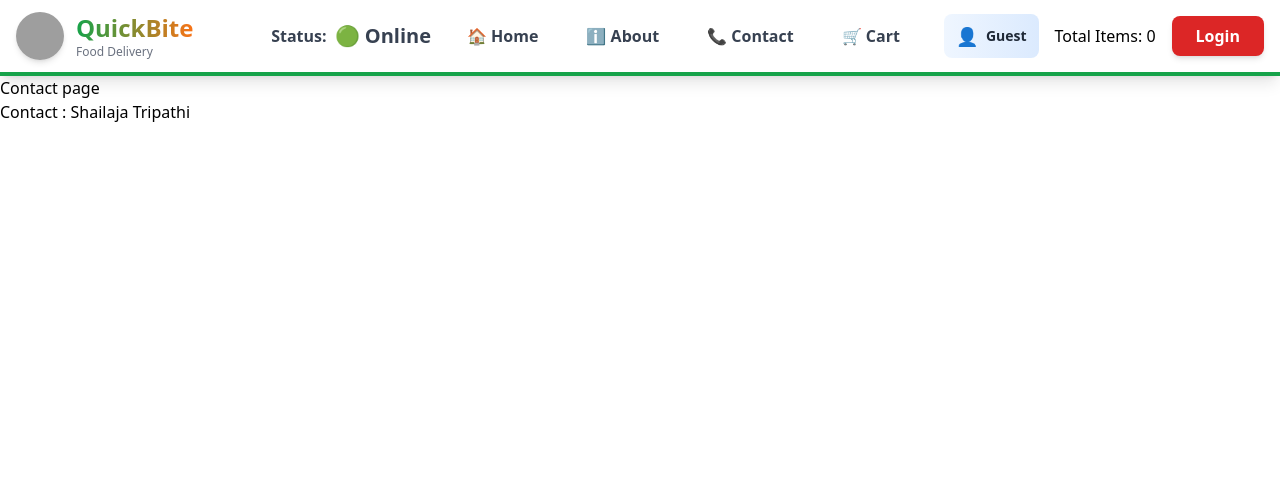
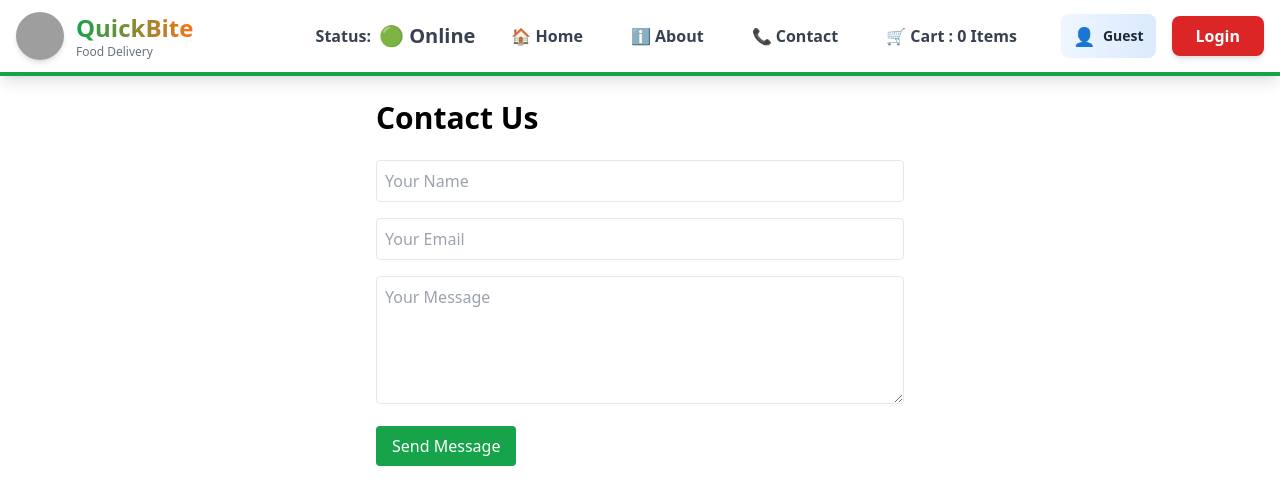
Before and after one commit to ShailajaTripathi/QuickBite, a React (Vite) app: page /contact in a window 1280 px wide. Shown: the top 504 px of the page. Built offline with nearby package versions, Linux system fonts and the light colour scheme; grey boxes are pictures that could not be loaded.

Commit message:
cart about and contact

```diff
--- a/src/components/cart/CartItem.jsx
+++ b/src/components/cart/CartItem.jsx
@@ -1,17 +1,57 @@
+// import { useDispatch } from "react-redux";
+// import { removeItem } from "../../store/cartSlice";
+// import { clearCart } from "../../store/cartSlice";
+
+// const CartItem = ({ item }) => {
+//   const { name, price, defaultPrice, imageId } = item.card.info;
+//   const dispatch = useDispatch();
+//   return (
+//     <div className="flex justify-between items-center border-b pb-4">
+//       <div>
+//         <h3 className="font-semibold">{name}</h3>
+//         <p className="text-gray-600">₹{(price || defaultPrice) / 100}</p>
+//       </div>
+
+//       {imageId && (
+//         <img
+//           src={item?.card?.info?.imageId}
+//           alt={item?.card?.info?.name}
+//           className="w-20 h-20 object-cover rounded"
+//         />
+//       )}
+
+//         <div>
+//           <button
+//             onClick={() => dispatch(removeItem(item?.card?.info?.id))}
+//             className="bg-red-500 text-white px-2 py-1 rounded"
+//           >
+//             Remove
+//           </button>
+//         </div>
+
+
+//     </div>
+//   );
+// };
+
+// export default CartItem;
+
+
 import { useDispatch } from "react-redux";
-import { removeItem } from "../../store/cartSlice";
-import { clearCart } from "../../store/cartSlice";
+import { addItem, removeItem } from "../../store/cartSlice";
 
 const CartItem = ({ item }) => {
-  const { name, price, defaultPrice, imageId } = item.card.info;
   const dispatch = useDispatch();
+  const { name, price, defaultPrice,imageId } = item.card.info;
+
   return (
     <div className="flex justify-between items-center border-b pb-4">
       <div>
         <h3 className="font-semibold">{name}</h3>
-        <p className="text-gray-600">₹{(price || defaultPrice) / 100}</p>
+        <p className="text-gray-600">
+          ₹{(price || defaultPrice) / 100}
+        </p>
       </div>
-
          {imageId && (
       <img
            src={item?.card?.info?.imageId}
@@ -19,23 +59,23 @@ const CartItem = ({ item }) => {
           className="w-20 h-20 object-cover rounded"
         />
        )}
-      <div className="flex justify-between items-center gap-3">
-        <div>
+
+      <div className="flex items-center gap-3">
         <button
-            onClick={() => dispatch(removeItem(item?.card?.info?.id))}
-            className="bg-red-500 text-white px-2 py-1 rounded"
+          onClick={() => dispatch(removeItem(item.card.info.id))}
+          className="px-3 py-1 bg-gray-300 rounded"
         >
-            Remove
+          −
         </button>
-        </div>
-        <div>
+
+        <span className="font-bold">{item.quantity}</span>
+
         <button
-            onClick={() => dispatch(clearCart())}
-            className="bg-gray-600 text-white px-4 py-1 rounded"
+          onClick={() => dispatch(addItem(item))}
+          className="px-3 py-1 bg-green-500 text-white rounded"
         >
-            Clear Cart
+          +
         </button>
-        </div>
       </div>
     </div>
   );
--- a/src/components/common/Header.jsx
+++ b/src/components/common/Header.jsx
@@ -75,7 +75,7 @@ const Header = () => {
                 to="/cart"
                 className="nav-link-item px-3 py-2 text-gray-700 font-semibold hover:text-green-600 transition-colors no-underline border-b-2 border-transparent group-hover:border-green-600"
               >
-                🛒 Cart
+                🛒 Cart : {cartItems?.length} Items
               </Link>
             </li>
 
@@ -91,9 +91,7 @@ const Header = () => {
               </span>
             </div>
 
-            <div>
-              <p>Total Items: {cartItems?.length}</p>
-            </div>
+
             {/* Login/Logout Button */}
             <button
               className={`px-6 py-2 font-bold rounded-lg transition-all shadow-md hover:shadow-lg ${
--- a/src/pages/About.jsx
+++ b/src/pages/About.jsx
@@ -1,13 +1,63 @@
-import React from 'react'
-import User from '../components/User'
 const About = () => {
   return (
-    <div>
-        <h1>About</h1>
-        <h2>This is react by shailaja</h2>
-        <User/>
+    <div className="max-w-4xl mx-auto p-6">
+      <h1 className="text-3xl font-bold mb-6">About QuickBite</h1>
+
+      {/* 1. Overview */}
+      <section className="mb-6">
+        <h2 className="text-xl font-semibold mb-2">Project Overview</h2>
+        <p className="text-gray-700">
+          QuickBite is a full-stack food ordering application inspired by
+          real-world platforms. The goal of this project was to build a
+          scalable, production-like application focusing on performance,
+          state management, and clean architecture.
+        </p>
+      </section>
+
+      {/* 2. Tech Stack */}
+      <section className="mb-6">
+        <h2 className="text-xl font-semibold mb-2">Tech Stack</h2>
+        <ul className="list-disc ml-6 text-gray-700">
+          <li>Frontend: React, Redux Toolkit, React Router</li>
+          <li>Backend: Node.js, Express</li>
+          <li>State Management: Redux with persistence</li>
+          <li>Styling: Tailwind CSS</li>
+        </ul>
+      </section>
+
+      {/* 3. Features */}
+      <section className="mb-6">
+        <h2 className="text-xl font-semibold mb-2">Key Features</h2>
+        <ul className="list-disc ml-6 text-gray-700">
+          <li>Restaurant and menu listing via APIs</li>
+          <li>Cart management with quantity control</li>
+          <li>Persistent cart using localStorage</li>
+          <li>Optimized rendering using memoization</li>
+        </ul>
+      </section>
+
+      {/* 4. Architecture */}
+      <section className="mb-6">
+        <h2 className="text-xl font-semibold mb-2">Architecture Decisions</h2>
+        <p className="text-gray-700">
+          The application follows a component-driven architecture. Redux is
+          used as a single source of truth for global state, while reusable
+          custom hooks handle shared logic. Backend APIs are structured using
+          controllers and routes for maintainability.
+        </p>
+      </section>
+
+      {/* 5. Your Role */}
+      <section>
+        <h2 className="text-xl font-semibold mb-2">My Role</h2>
+        <p className="text-gray-700">
+          I designed and developed the application end-to-end, including
+          frontend architecture, Redux state management, backend APIs, and
+          performance optimizations.
+        </p>
+      </section>
     </div>
-  )
-}
+  );
+};
 
-export default About
+export default About;
--- a/src/pages/Cart.jsx
+++ b/src/pages/Cart.jsx
@@ -1,12 +1,16 @@
-import { useSelector } from "react-redux";
+import { useSelector,useDispatch } from "react-redux";
 import CartItem from "../components/cart/CartItem";
+ import { clearCart } from "../store/cartSlice";
 
 const Cart = () => {
   const cartItems = useSelector((store) => store.cart.items);
-const totalPrice = cartItems.reduce((total, item) => {
-  const price = item?.card?.info?.price ?? item?.card?.info?.defaultPrice ?? 0;
-  return total + price;
-}, 0) / 100;
+  const dispatch = useDispatch();
+
+  const totalPrice =
+    cartItems.reduce((total, item) => {
+      const price = item.card.info.price ?? item.card.info.defaultPrice ?? 0;
+      return total + price * item.quantity;
+    }, 0) / 100;
 
   // 🟡 EMPTY CART
   if (cartItems.length === 0) {
@@ -22,8 +26,20 @@ const totalPrice = cartItems.reduce((total, item) => {
 
   // 🟢 CART WITH ITEMS
   return (
-    <div className="max-w-4xl mx-auto p-4">
-      <h1 className="text-3xl font-bold mb-6">Your Cart</h1>
+    <div className="max-w-4xl mx-auto p-4 ">
+      <div className="flex justify-between items-center gap-3">
+        <div>
+          <h1 className="text-3xl font-bold mb-6">Your Cart</h1>
+        </div>
+        <div>
+          <button
+            onClick={() => dispatch(clearCart())}
+            className="bg-gray-600 text-white px-4 py-1 rounded"
+          >
+            Clear Cart
+          </button>
+        </div>
+      </div>
 
       <div className="space-y-4">
         {cartItems.map((item) => (
@@ -31,7 +47,7 @@ const totalPrice = cartItems.reduce((total, item) => {
         ))}
       </div>
       <div className="text-right font-bold text-xl mt-6">
-        Total Price : ₹  {totalPrice} /-
+        Total Price : ₹ {totalPrice} /-
       </div>
     </div>
   );
--- a/src/pages/Contact.jsx
+++ b/src/pages/Contact.jsx
@@ -1,12 +1,73 @@
-import React from 'react'
+import { useState } from "react";
 
 const Contact = () => {
+  const [formData, setFormData] = useState({
+    name: "",
+    email: "",
+    message: "",
+  });
+
+  const handleChange = (e) => {
+    setFormData({
+      ...formData,
+      [e.target.name]: e.target.value,
+    });
+  };
+
+  const handleSubmit = (e) => {
+    e.preventDefault();
+
+    if (!formData.name || !formData.email || !formData.message) {
+      alert("All fields are required");
+      return;
+    }
+
+    console.log("Form Submitted:", formData);
+    alert("Message sent successfully!");
+
+    setFormData({ name: "", email: "", message: "" });
+  };
+
   return (
-    <div>
-        <h1>Contact page</h1>
-        <h2>Contact : Shailaja Tripathi</h2>
+    <div className="max-w-xl mx-auto p-6">
+      <h1 className="text-3xl font-bold mb-6">Contact Us</h1>
+
+      <form onSubmit={handleSubmit} className="space-y-4">
+        <input
+          type="text"
+          name="name"
+          placeholder="Your Name"
+          value={formData.name}
+          onChange={handleChange}
+          className="w-full border p-2 rounded"
+        />
+
+        <input
+          type="email"
+          name="email"
+          placeholder="Your Email"
+          value={formData.email}
+          onChange={handleChange}
+          className="w-full border p-2 rounded"
+        />
+
+        <textarea
+          name="message"
+          placeholder="Your Message"
+          value={formData.message}
+          onChange={handleChange}
+          className="w-full border p-2 rounded h-32"
+        />
+
+        <button
+          type="submit"
+          className="bg-green-600 text-white px-4 py-2 rounded"
+        >
+          Send Message
+        </button>
+      </form>
     </div>
-  )
-}
+  );
+};
 
-export default Contact
+export default Contact;
--- a/src/store/cartSlice.js
+++ b/src/store/cartSlice.js
@@ -1,25 +1,54 @@
 import { createSlice } from "@reduxjs/toolkit";
+const loadCartFromStorage = () => {
+  try {
+    const data = localStorage.getItem("cartItems");
+    return data ? JSON.parse(data) : [];
+  } catch (e) {
+    return [];
+  }
+};
 
 const cartSlice = createSlice({
   name: "cart",
   initialState: {
-    items: []
+    items: loadCartFromStorage(),
   },
   reducers: {
     addItem: (state, action) => {
-      state.items.push(action.payload);
+      const item = action.payload;
+
+      const existingItem = state.items.find(
+        (i) => i.card.info.id === item.card.info.id
+      );
+
+      if (existingItem) {
+        existingItem.quantity += 1;
+      } else {
+        state.items.push({ ...item, quantity: 1 });
+      }
+
+      localStorage.setItem("cartItems", JSON.stringify(state.items));
     },
+
     removeItem: (state, action) => {
-  state.items = state.items.filter(
-    (item) => item?.card?.info?.id !== action?.payload
-  );
-},
-clearCart: (state) => {
-  state.items = [];
-}
+      const id = action.payload;
 
+      state.items = state.items
+        .map((item) =>
+          item.card.info.id === id
+            ? { ...item, quantity: item.quantity - 1 }
+            : item
+        )
+        .filter((item) => item.quantity > 0);
 
-  }
+      localStorage.setItem("cartItems", JSON.stringify(state.items));
+    },
+
+    clearCart: (state) => {
+      state.items = [];
+      localStorage.removeItem("cartItems");
+    },
+  },
 });
 
 export const { addItem, removeItem, clearCart } = cartSlice.actions;
```
Lines whose indentation alone changed are shown as unchanged.
